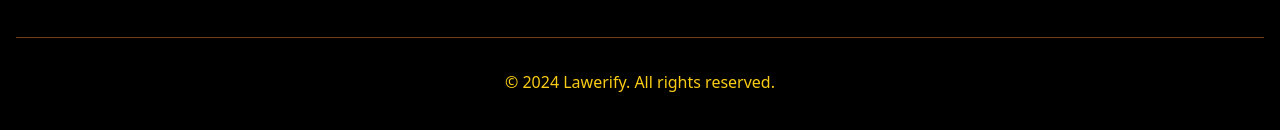
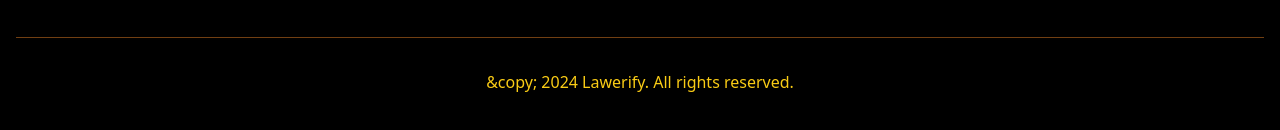
Before and after one commit to MaulikVerma1/lawyerify, a Next.js app: page / in a window 1280 px wide. Shown: the part 2857-2987 px from the top of the page. Built offline with nearby package versions, Linux system fonts and the light colour scheme; no server answers.

Commit message:
Update home-page.tsx

```diff
--- a/app/home-page.tsx
+++ b/app/home-page.tsx
@@ -253,7 +253,7 @@
             </div>
           </div>
           <div className="mt-12 pt-8 border-t border-yellow-900 text-center">
-            <p>&copy; 2024 Lawerify. All rights reserved.</p>
+            <p>&amp;copy; 2024 Lawerify. All rights reserved.</p>
           </div>
         </div>
       </footer>
@@ -261,7 +261,7 @@
   )
 }
 
-function FeatureItem({ icon, title, description }) {
+function FeatureItem({ icon, title, description }: { icon: React.ReactNode; title: string; description: string }) {
   return (
     <div className="flex items-start space-x-3">
       {icon}
@@ -273,7 +273,7 @@
   )
 }
 
-function TestimonialCard({ quote, author }) {
+function TestimonialCard({ quote, author }: { quote: string; author: string }) {
   return (
     <Card>
       <CardContent className="pt-6">
@@ -284,7 +284,7 @@
   )
 }
 
-function PricingCard({ title, price, features, highlighted = false }) {
+function PricingCard({ title, price, features, highlighted = false }: { title: string; price: string; features: string[]; highlighted?: boolean }) {
   return (
     <div className={`p-8 rounded-2xl shadow-lg transition-transform duration-300 hover:scale-105 ${
       highlighted ? 'bg-gradient-to-br from-yellow-400 to-yellow-500 text-black' : 'bg-white text-black'
```
